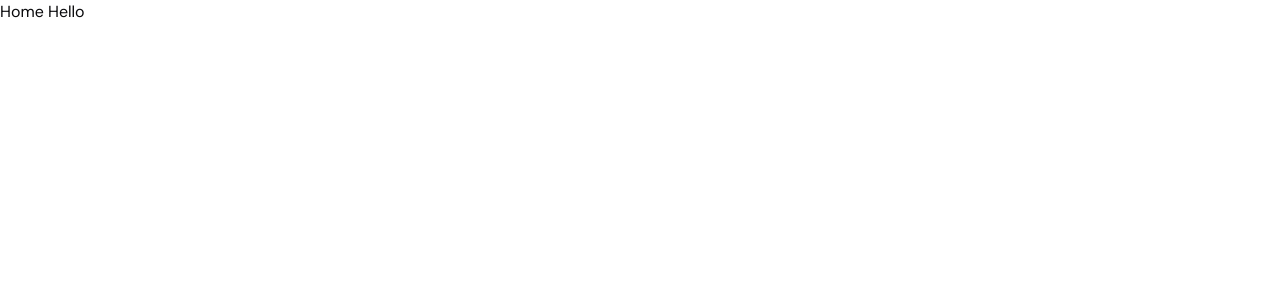
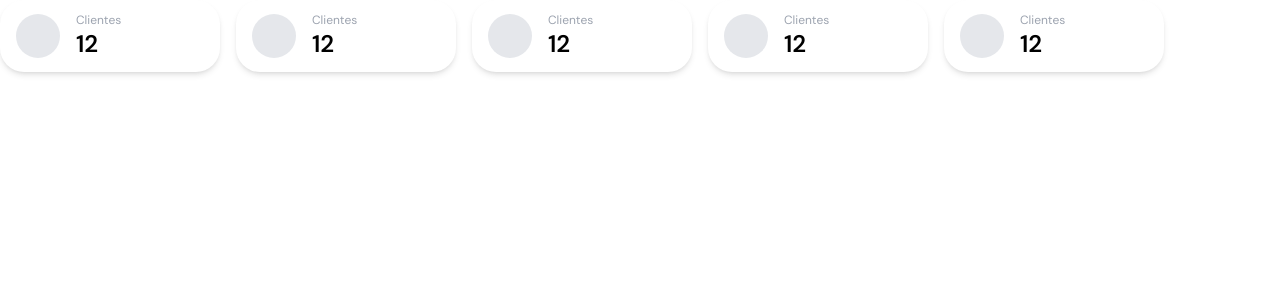
Before and after one commit to MarcosGomesDev/R3vera-Vans-Admin, a Next.js app: page / in a window 1280 px wide. Shown: the top 300 px of the page. Built offline with nearby package versions, Linux system fonts and the light colour scheme.

Commit message:
chore: add home page

```diff
--- a/app/(withLayout)/page.tsx
+++ b/app/(withLayout)/page.tsx
@@ -1,7 +1,23 @@
+import { Card, CardContent } from "@/components/ui/card";
+
 export default function Home() {
   return (
     <div>
-      <h1>Home Hello</h1>
+      <div className="flex gap-4">
+        {Array.from({ length: 5 }).map((_, i) => (
+          <Card key={i} className="rounded-3xl border-none shadow-md">
+            <CardContent className="flex h-[4.5rem] min-w-[220px] max-w-[262px] items-center p-0 px-4 py-2">
+              <div className="flex w-full items-center gap-4">
+                <div className="size-11 rounded-full bg-gray-200"></div>
+                <div>
+                  <span className="block text-xs text-gray-400">Clientes</span>
+                  <p className="text-2xl font-semibold text-black">12</p>
+                </div>
+              </div>
+            </CardContent>
+          </Card>
+        ))}
+      </div>
     </div>
   );
 }
```
